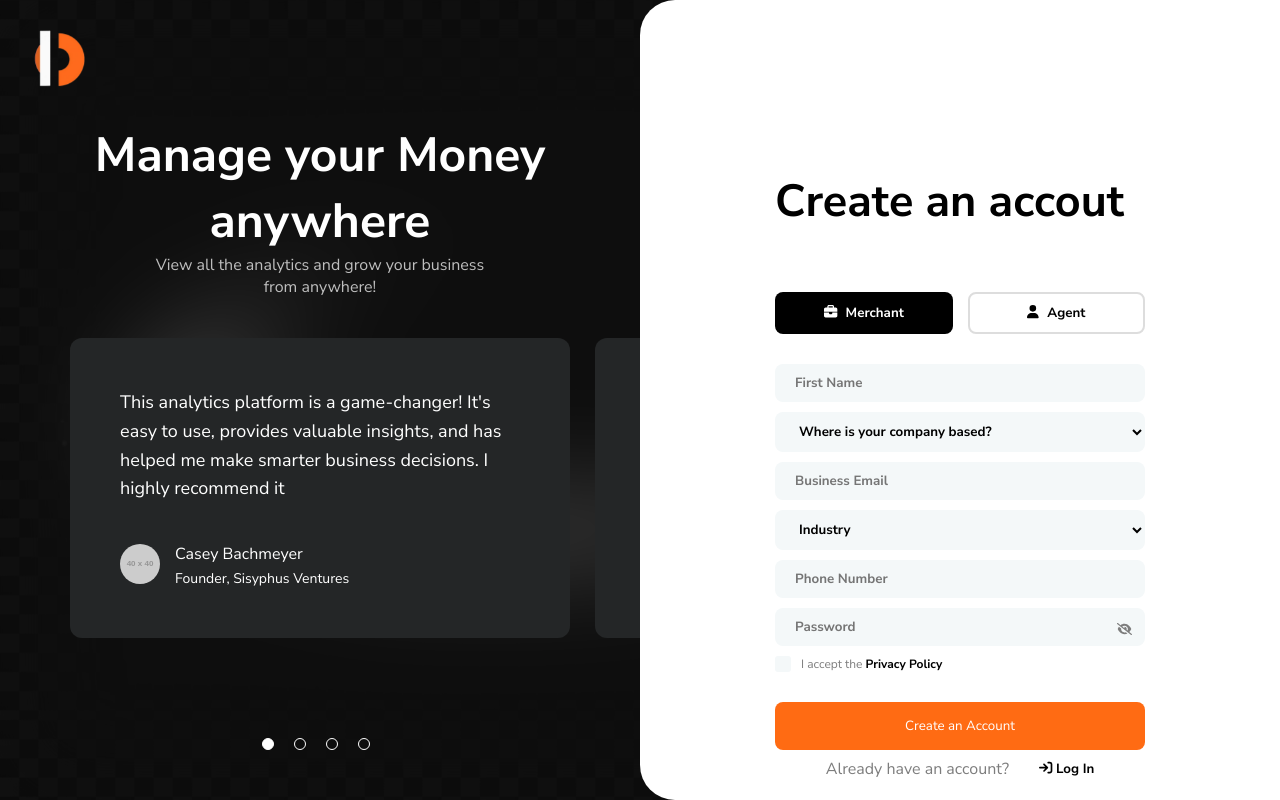
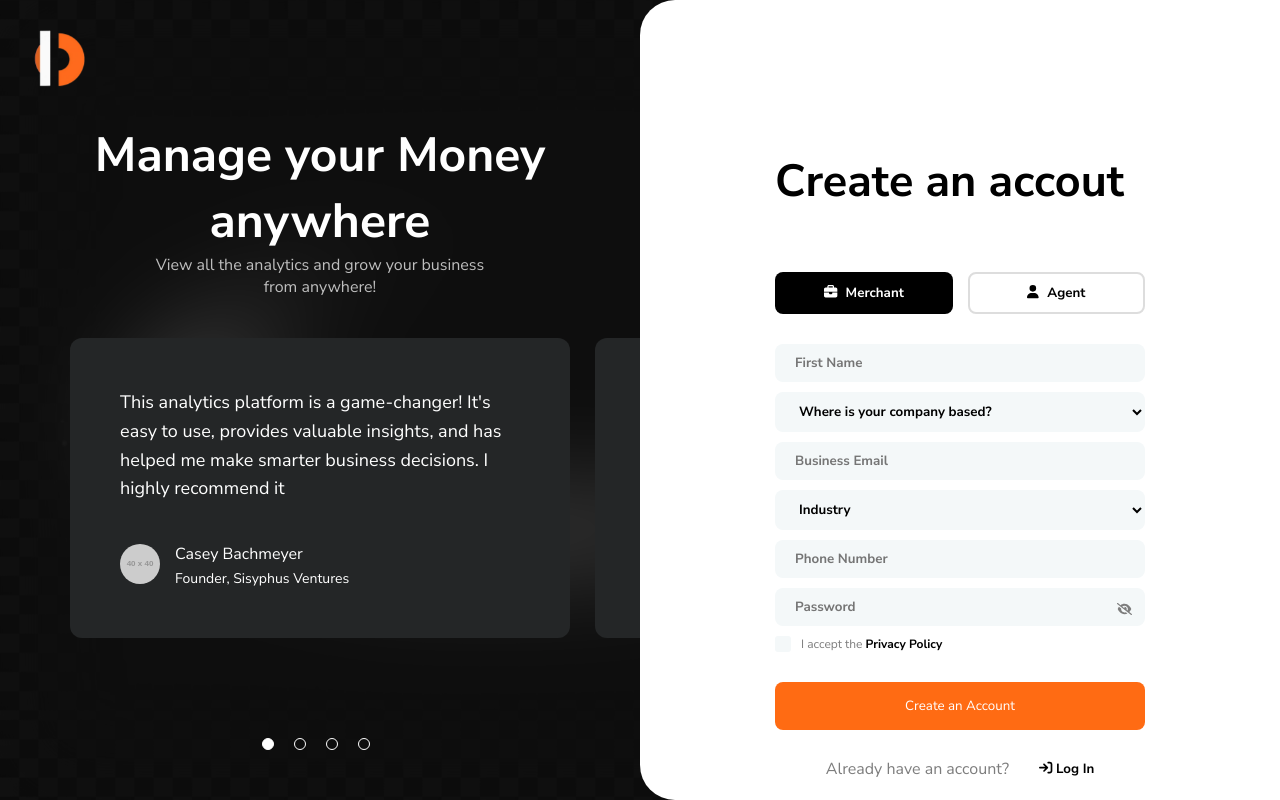
Before and after one commit to MeowB/Reno-registration, a React (Vite) app in the folder frontend/: page / in a window 1280 px wide. Built offline with nearby package versions, Linux system fonts and the light colour scheme.

Commit message:
responsive hotfix

```diff
--- a/frontend/src/components/Form/Form.scss
+++ b/frontend/src/components/Form/Form.scss
@@ -6,7 +6,7 @@
 	justify-content: center;
 	position: relative;
 	min-width: 370px;
-	padding-top: 120px;
+	padding-top: 80px;
 
 	.title {
 		h2 {
```
